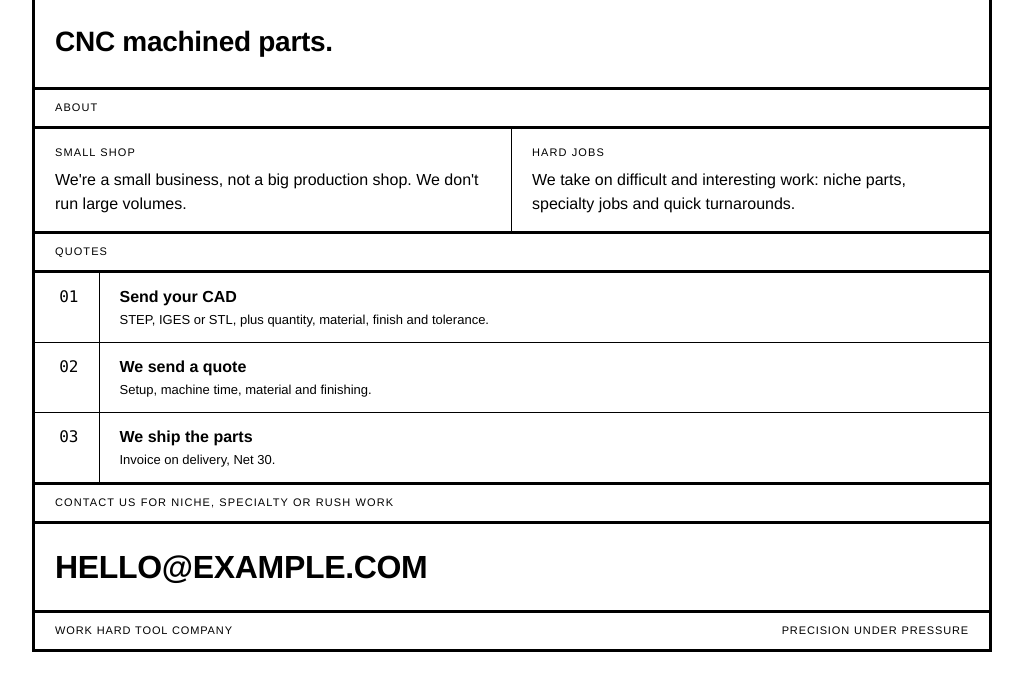
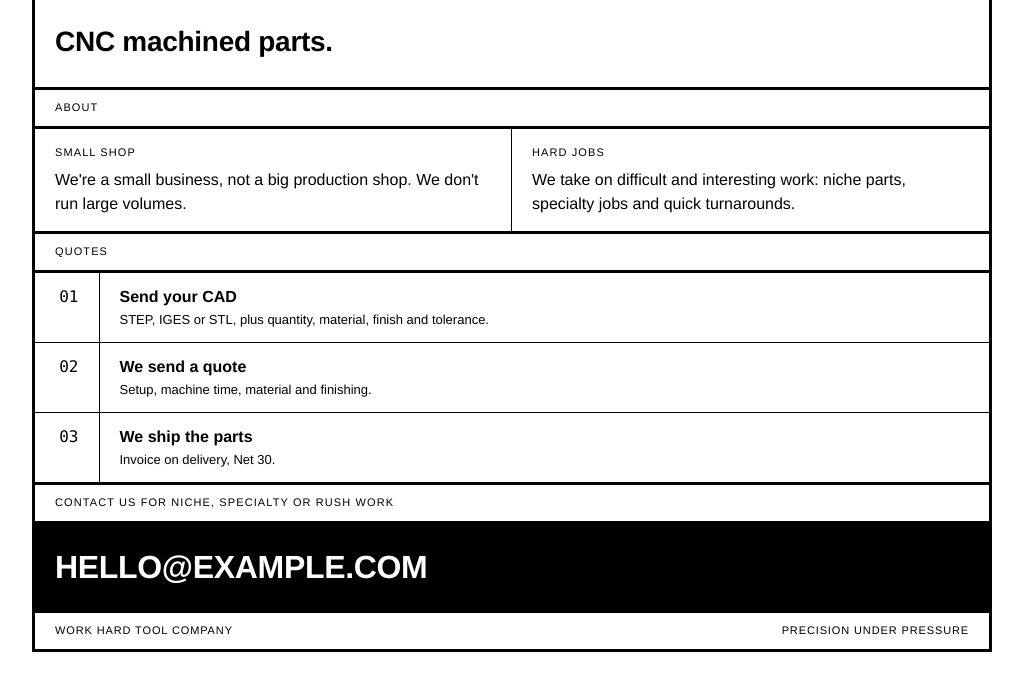
Before and after one commit to frankoooooooo/work-hard-tool-company, a plain HTML site: page index.html in a window 1280 px wide. In both pictures the pointer is over the link "HELLO@EXAMPLE.COM". Shown: the part 166-856 px from the top of the page, without its empty margins (128-1151 px from the left). Drawn offline with Linux system fonts and the light colour scheme.

Commit message:
Restore the contact link hover

```diff
--- a/index.html
+++ b/index.html
@@ -31,6 +31,7 @@ td{padding:12px 20px;border-bottom:1px solid #000;vertical-align:top}
 tr:last-child td{border-bottom:0}
 td.n{width:64px;border-right:1px solid #000;text-align:right}
 td small{display:block;font-size:13px;margin-top:3px}
+.cta:hover{background:#000;color:#fff}
 .cta{display:block;padding:20px;font-size:clamp(20px,4vw,32px);font-weight:800;text-transform:uppercase;letter-spacing:-.01em;text-decoration:none;word-break:break-word}
 footer{padding:10px 20px;font-size:11px;text-transform:uppercase;letter-spacing:.08em;display:flex;justify-content:space-between;gap:20px}
 @media (max-width:700px){
```
